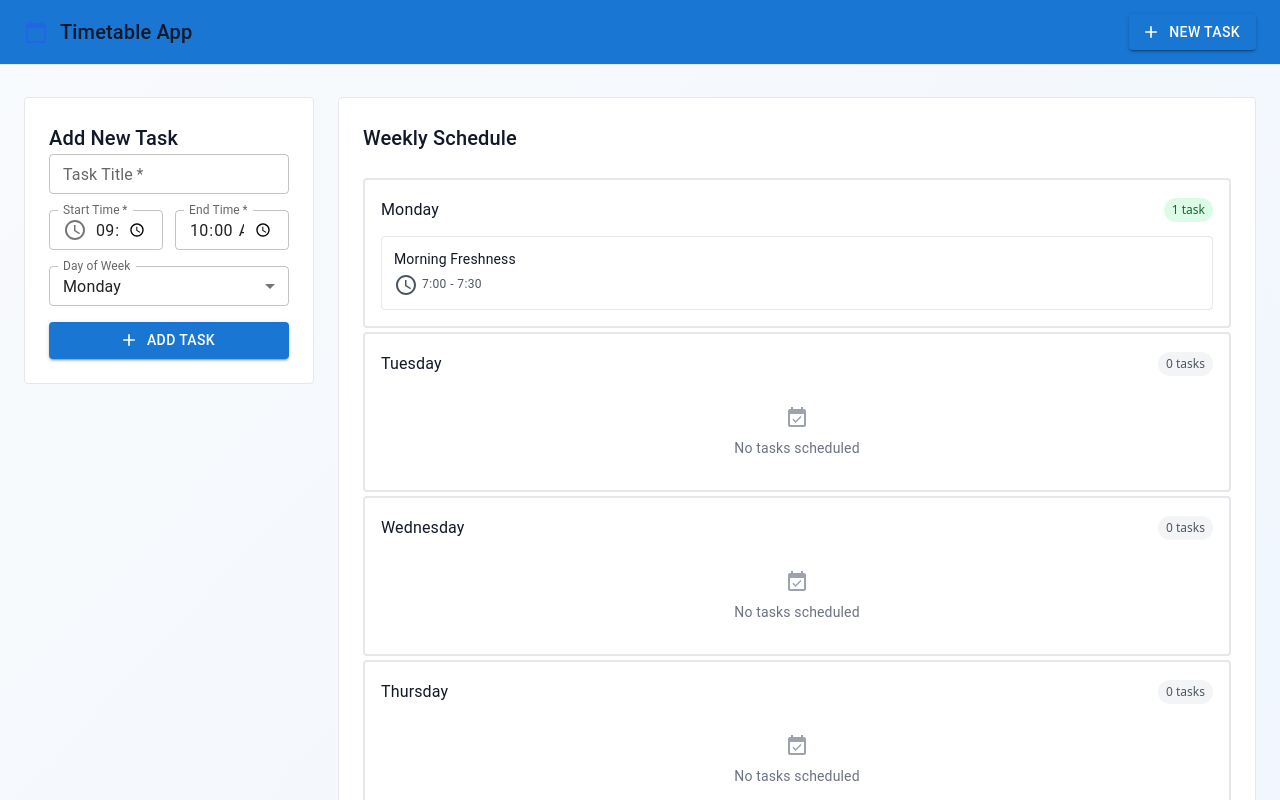
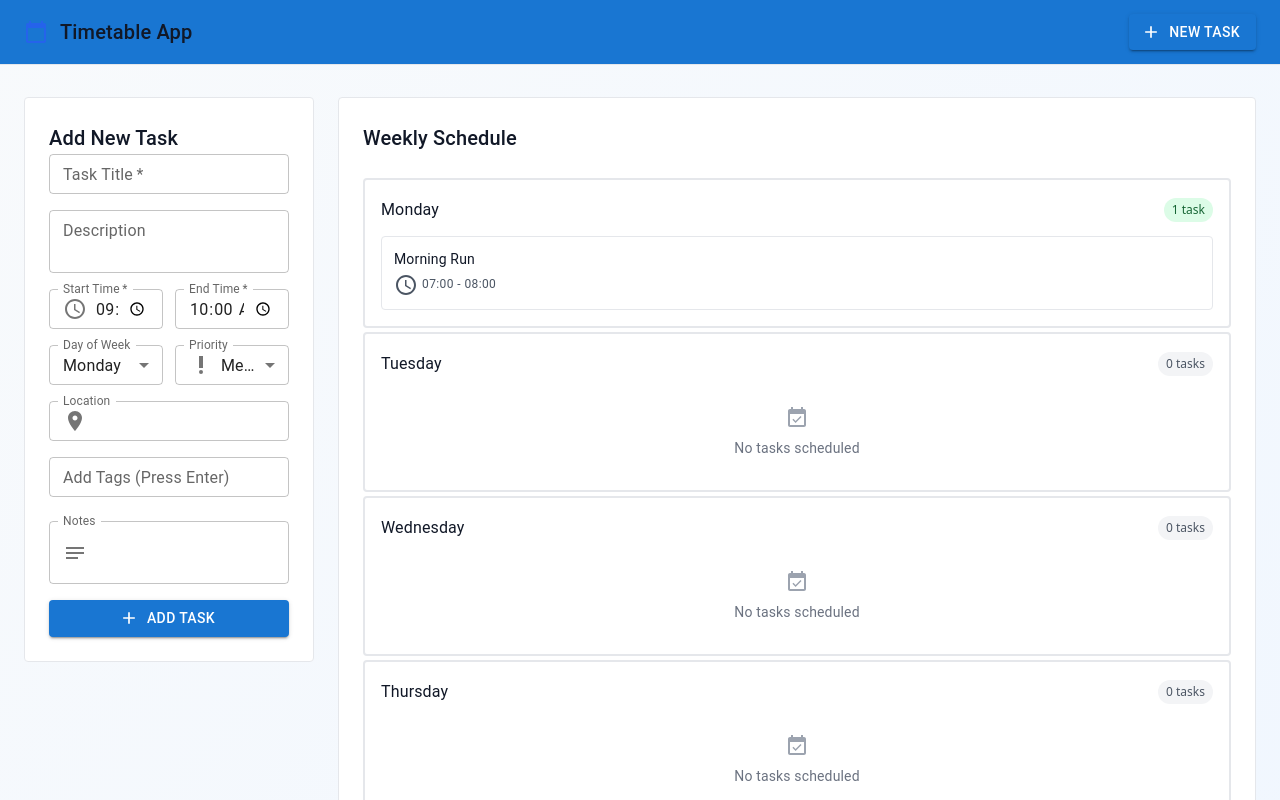
Before and after one commit to NisCommits33/Timetable-app, a React (Vite) app in the folder frontend/: page / in a window 1280 px wide. Shown: the top 800 px of the page. Built offline with nearby package versions, Linux system fonts and the light colour scheme.

Commit message:
feat: Added More Details , View All Details

```diff
--- a/frontend/src/App.jsx
+++ b/frontend/src/App.jsx
@@ -1,5 +1,5 @@
 /// App.jsx
-import { useState, useEffect } from 'react';
+import { useState, useEffect } from "react";
 import {
   AppBar,
   Toolbar,
@@ -14,29 +14,50 @@ import {
   DialogContent,
   DialogActions,
   TextField,
-  MenuItem
-} from '@mui/material'; // ← Added Dialog components
+  MenuItem,
+} from "@mui/material"; // ← Added Dialog components
 import {
   CalendarToday as CalendarIcon,
   Add as AddIcon,
-  Edit as EditIcon
-} from '@mui/icons-material'; // ← Added EditIcon
-import AddTaskForm from './components/AddTaskForm';
-import WeekView from './components/WeekView';
+  Edit as EditIcon,
+} from "@mui/icons-material"; // ← Added EditIcon
+import AddTaskForm from "./components/AddTaskForm";
+import WeekView from "./components/WeekView";
+import TaskDetailModal from "./components/TaskDetailModel";
 
 // ... your initialTasks array remains the same ...
 const initialTasks = [
+  // Enhanced task object structure
   {
     id: 1,
-    title: "Morning Freshness",
-    startTime: "7:00",
-    endTime: "7:30",
-    date: "2025/08/28",
+    // Basic info
+    title: "Morning Run",
+    description: "5k run around the park", // NEW
+    startTime: "07:00",
+    endTime: "08:00",
+    date: "2025-08-28",
     day: "Monday",
-    priority: "High",
 
+    // Categorization
+    category: "fitness",
+    priority: "medium", // NEW: low, medium, high
+    tags: ["exercise", "health", "morning-routine"],
 
-  }
+    // Status & tracking
+    completed: false,
+    completedAt: null,
+    timeSpent: 0, // NEW: actual time spent in minutes
+
+    // Additional details
+    location: "Central Park", // NEW
+    notes: "Bring water bottle and headphones", // NEW
+    attachments: [], // NEW: for future file uploads
+    recurrence: null, // NEW: for future recurring tasks
+
+    // Metadata
+    createdAt: "2025-08-27T10:00:00Z", // NEW
+    updatedAt: "2025-08-27T10:00:00Z", // NEW
+  },
 ];
 function App() {
   // State for tasks loaded from localStorage or initial data
@@ -69,15 +90,16 @@ const useLocalStorage = (key, initialValue) => {
     // Return state and setter just like useState
     return [value, setValue];
   };
-
+   const [detailModalOpen, setDetailModalOpen] = useState(false);
+  const [selectedTask, setSelectedTask] = useState(null);
   // Usage in component
-const [tasks, setTasks] = useLocalStorage('timetable-tasks', initialTasks);
+  const [tasks, setTasks] = useLocalStorage("timetable-tasks", initialTasks);
 
   // State to track which day is selected in the week view
   const [selectedDay, setSelectedDay] = useState(null);
 
   // State for editing functionality
-  const [editingTask, setEditingTask] = useState(null);        // Stores the task being edited
+  const [editingTask, setEditingTask] = useState(null); // Stores the task being edited
   const [isEditModalOpen, setIsEditModalOpen] = useState(false); // Controls edit modal visibility
 
   /**
@@ -86,8 +108,15 @@ const [tasks, setTasks] = useLocalStorage('timetable-tasks', initialTasks);
    * @param {number|null} editingId - ID of task being edited (skip conflict check with itself)
    * @returns {boolean} - True if no conflict, False if conflict exists
    */
+
+  //function for task details
+  const handleViewDetails = (task) => {
+    setSelectedTask(task);
+    setDetailModalOpen(true);
+  };
+  //validate time
   const validateTaskTime = (newTask, editingId = null) => {
-    return !tasks.some(task => {
+    return !tasks.some((task) => {
       // Skip conflict check with the task we're currently editing
       if (task.id === editingId) return false;
 
@@ -97,7 +126,7 @@ const [tasks, setTasks] = useLocalStorage('timetable-tasks', initialTasks);
       // Convert time strings to minutes for easier comparison
       // Example: "07:30" becomes 450 minutes (7*60 + 30)
       const toMinutes = (timeStr) => {
-        const [hours, minutes] = timeStr.split(':').map(Number);
+        const [hours, minutes] = timeStr.split(":").map(Number);
         return hours * 60 + minutes;
       };
 
@@ -108,7 +137,7 @@ const [tasks, setTasks] = useLocalStorage('timetable-tasks', initialTasks);
 
       // Check for time overlap: new task starts before existing task ends
       // AND new task ends after existing task starts
-      return (newStart < existingEnd && newEnd > existingStart);
+      return newStart < existingEnd && newEnd > existingStart;
     });
   };
 
@@ -127,11 +156,11 @@ const [tasks, setTasks] = useLocalStorage('timetable-tasks', initialTasks);
   const addTask = (newTask) => {
     // Validate for time conflicts before adding
     if (!validateTaskTime(newTask)) {
-      alert('⏰ Time conflict! This time slot overlaps with an existing task.');
+      alert("⏰ Time conflict! This time slot overlaps with an existing task.");
       return;
     }
     // Add task to state (which will trigger localStorage save via useEffect)
-    setTasks(prevTasks => [...prevTasks, newTask]);
+    setTasks((prevTasks) => [...prevTasks, newTask]);
   };
 
   /**
@@ -139,7 +168,9 @@ const [tasks, setTasks] = useLocalStorage('timetable-tasks', initialTasks);
    * @param {number} taskIdToDelete - ID of the task to delete
    */
   const deleteTask = (taskIdToDelete) => {
-    setTasks(prevTasks => prevTasks.filter(task => task.id !== taskIdToDelete));
+    setTasks((prevTasks) =>
+      prevTasks.filter((task) => task.id !== taskIdToDelete)
+    );
   };
 
   /**
@@ -147,8 +178,8 @@ const [tasks, setTasks] = useLocalStorage('timetable-tasks', initialTasks);
    * @param {Object} task - The task to edit
    */
   const handleEditTask = (task) => {
-    setEditingTask(task);          // Store the task being edited
-    setIsEditModalOpen(true);      // Open the edit modal
+    setEditingTask(task); // Store the task being edited
+    setIsEditModalOpen(true); // Open the edit modal
   };
 
   /**
@@ -158,13 +189,13 @@ const [tasks, setTasks] = useLocalStorage('timetable-tasks', initialTasks);
   const handleSaveEdit = (updatedTask) => {
     // Validate edited task (pass the ID to skip conflict with itself)
     if (!validateTaskTime(updatedTask, updatedTask.id)) {
-      alert('⏰ Time conflict! This time slot overlaps with an existing task.');
+      alert("⏰ Time conflict! This time slot overlaps with an existing task.");
       return;
     }
 
     // Update the task in the state array
-    setTasks(prevTasks =>
-      prevTasks.map(task => task.id === updatedTask.id ? updatedTask : task)
+    setTasks((prevTasks) =>
+      prevTasks.map((task) => (task.id === updatedTask.id ? updatedTask : task))
     );
 
     // Close the edit modal
@@ -183,9 +214,9 @@ const [tasks, setTasks] = useLocalStorage('timetable-tasks', initialTasks);
   // Save tasks to localStorage whenever they change
   useEffect(() => {
     try {
-      localStorage.setItem('timetable-tasks', JSON.stringify(tasks));
+      localStorage.setItem("timetable-tasks", JSON.stringify(tasks));
     } catch (error) {
-      console.error('Error saving to localStorage:', error);
+      console.error("Error saving to localStorage:", error);
     }
   }, [tasks]); // Dependency array: runs when 'tasks' changes
 
@@ -200,10 +231,7 @@ const [tasks, setTasks] = useLocalStorage('timetable-tasks', initialTasks);
         <Toolbar className="flex justify-between px-4 lg:px-8">
           <div className="flex items-center space-x-3">
             <CalendarIcon className="text-blue-600" />
-            <Typography
-              variant="h6"
-              className="text-gray-900 font-bold"
-            >
+            <Typography variant="h6" className="text-gray-900 font-bold">
               Timetable App
             </Typography>
           </div>
@@ -218,12 +246,12 @@ const [tasks, setTasks] = useLocalStorage('timetable-tasks', initialTasks);
       </AppBar>
 
       {/* Main content area */}
-      <Container  maxWidth="xl"
+      <Container
+        maxWidth="xl"
         className="py-6 lg:py-8 px-4 lg:px-6"
-      style={{ maxWidth: '1920px' }} // Constrain max width for ultra-wide screens
+        style={{ maxWidth: "1920px" }} // Constrain max width for ultra-wide screens
       >
         <div className="grid grid-cols-1 xl:grid-cols-4 gap-6 2xl:gap-8">
-
           {/* Left sidebar - Add Task Form */}
           <div className="lg:col-span-1">
             <Paper
@@ -269,6 +297,21 @@ const [tasks, setTasks] = useLocalStorage('timetable-tasks', initialTasks);
                 selectedDay={selectedDay}
                 onDeleteTask={deleteTask}
                 onEditTask={handleEditTask} /* ← Pass edit function */
+                onViewDetails = {handleViewDetails}
+              />
+
+              <TaskDetailModal
+                open={detailModalOpen}
+                task={selectedTask}
+                onClose={() => setDetailModalOpen(false)}
+                onEdit={(task) => {
+                  setDetailModalOpen(false);
+                  handleEditTask(task);
+                }}
+                onDelete={(taskId) => {
+                  setDetailModalOpen(false);
+                  deleteTask(taskId);
+                }}
               />
             </Paper>
           </div>
@@ -295,7 +338,9 @@ const [tasks, setTasks] = useLocalStorage('timetable-tasks', initialTasks);
                 fullWidth
                 label="Task Title"
                 value={editingTask.title}
-                onChange={(e) => setEditingTask({...editingTask, title: e.target.value})}
+                onChange={(e) =>
+                  setEditingTask({ ...editingTask, title: e.target.value })
+                }
                 variant="outlined"
               />
               <TextField
@@ -303,7 +348,9 @@ const [tasks, setTasks] = useLocalStorage('timetable-tasks', initialTasks);
                 label="Start Time"
                 type="time"
                 value={editingTask.startTime}
-                onChange={(e) => setEditingTask({...editingTask, startTime: e.target.value})}
+                onChange={(e) =>
+                  setEditingTask({ ...editingTask, startTime: e.target.value })
+                }
                 variant="outlined"
                 InputLabelProps={{ shrink: true }}
               />
@@ -312,7 +359,9 @@ const [tasks, setTasks] = useLocalStorage('timetable-tasks', initialTasks);
                 label="End Time"
                 type="time"
                 value={editingTask.endTime}
-                onChange={(e) => setEditingTask({...editingTask, endTime: e.target.value})}
+                onChange={(e) =>
+                  setEditingTask({ ...editingTask, endTime: e.target.value })
+                }
                 variant="outlined"
                 InputLabelProps={{ shrink: true }}
               />
@@ -321,7 +370,9 @@ const [tasks, setTasks] = useLocalStorage('timetable-tasks', initialTasks);
                 select
                 label="Day of Week"
                 value={editingTask.day}
-                onChange={(e) => setEditingTask({...editingTask, day: e.target.value})}
+                onChange={(e) =>
+                  setEditingTask({ ...editingTask, day: e.target.value })
+                }
                 variant="outlined"
               >
                 <MenuItem value="Monday">Monday</MenuItem>
--- a/frontend/src/components/AddTaskForm.jsx
+++ b/frontend/src/components/AddTaskForm.jsx
@@ -5,18 +5,32 @@ import {
   Button,
   MenuItem,
   Box,
-  InputAdornment
+  InputAdornment,
+  FormControl,
+  InputLabel,
+  Select,
+  Chip,
+  TextareaAutosize
 } from '@mui/material';
 import {
   Add as AddIcon,
-  Schedule as ScheduleIcon
+  Schedule as ScheduleIcon,
+  Place as LocationIcon,
+  Notes as NotesIcon,
+  PriorityHigh as PriorityIcon
 } from '@mui/icons-material';
 
 function AddTaskForm({ onAddTask }) {
   const [title, setTitle] = useState('');
+  const [description, setDescription] = useState(''); // NEW
   const [startTime, setStartTime] = useState('09:00');
   const [endTime, setEndTime] = useState('10:00');
   const [day, setDay] = useState('Monday');
+  const [priority, setPriority] = useState('medium'); // NEW
+  const [location, setLocation] = useState(''); // NEW
+  const [notes, setNotes] = useState(''); // NEW
+  const [tags, setTags] = useState([]); // NEW
+  const [currentTag, setCurrentTag] = useState(''); // NEW
 
   const handleSubmit = (e) => {
     e.preventDefault();
@@ -24,34 +38,70 @@ function AddTaskForm({ onAddTask }) {
     const newTask = {
       id: Date.now(),
       title,
+      description, // NEW
       startTime,
       endTime,
       date: new Date().toISOString().split('T')[0],
-      day
+      day,
+      priority, // NEW
+      location, // NEW
+      notes, // NEW
+      tags, // NEW
+      category: "personal",
+      completed: false,
+      completedAt: null,
+      timeSpent: 0,
+      createdAt: new Date().toISOString(),
+      updatedAt: new Date().toISOString()
     };
 
     onAddTask(newTask);
 
     // Reset form
     setTitle('');
+    setDescription('');
     setStartTime('09:00');
     setEndTime('10:00');
     setDay('Monday');
+    setPriority('medium');
+    setLocation('');
+    setNotes('');
+    setTags([]);
+  };
+
+  const handleAddTag = (e) => {
+    if (e.key === 'Enter' && currentTag.trim()) {
+      setTags([...tags, currentTag.trim()]);
+      setCurrentTag('');
+    }
   };
 
   return (
     <Box component="form" onSubmit={handleSubmit} className="space-y-4">
+      {/* Title */}
       <TextField
         fullWidth
         label="Task Title"
         value={title}
         onChange={(e) => setTitle(e.target.value)}
-        placeholder="What do you need to do?"
         required
         variant="outlined"
         size="small"
       />
 
+      {/* Description - NEW */}
+      <TextField
+        fullWidth
+        label="Description"
+        value={description}
+        onChange={(e) => setDescription(e.target.value)}
+        multiline
+        rows={2}
+        variant="outlined"
+        size="small"
+      />
+
+      {/* Time Grid */}
       <Box className="grid grid-cols-2 gap-3">
         <TextField
           label="Start Time"
@@ -80,8 +130,9 @@ function AddTaskForm({ onAddTask }) {
         />
       </Box>
 
+      {/* Day and Priority - NEW */}
+      <Box className="grid grid-cols-2 gap-3">
         <TextField
-        fullWidth
           select
           label="Day of Week"
           value={day}
@@ -98,12 +149,92 @@ function AddTaskForm({ onAddTask }) {
           <MenuItem value="Sunday">Sunday</MenuItem>
         </TextField>
 
+        <TextField
+          select
+          label="Priority"
+          value={priority}
+          onChange={(e) => setPriority(e.target.value)}
+          variant="outlined"
+          size="small"
+          InputProps={{
+            startAdornment: (
+              <InputAdornment position="start">
+                <PriorityIcon className="h-4 w-4" />
+              </InputAdornment>
+            ),
+          }}
+        >
+          <MenuItem value="low">Low</MenuItem>
+          <MenuItem value="medium">Medium</MenuItem>
+          <MenuItem value="high">High</MenuItem>
+        </TextField>
+      </Box>
+
+      {/* Location - NEW */}
+      <TextField
+        fullWidth
+        label="Location"
+        value={location}
+        onChange={(e) => setLocation(e.target.value)}
+        variant="outlined"
+        size="small"
+        InputProps={{
+          startAdornment: (
+            <InputAdornment position="start">
+              <LocationIcon className="h-4 w-4" />
+            </InputAdornment>
+          ),
+        }}
+      />
+
+      {/* Tags - NEW */}
+      <div>
+        <TextField
+          fullWidth
+          label="Add Tags (Press Enter)"
+          value={currentTag}
+          onChange={(e) => setCurrentTag(e.target.value)}
+          onKeyPress={handleAddTag}
+          variant="outlined"
+          size="small"
+        />
+        <Box className="flex flex-wrap gap-1 mt-2">
+          {tags.map((tag, index) => (
+            <Chip
+              key={index}
+              label={tag}
+              size="small"
+              onDelete={() => setTags(tags.filter((_, i) => i !== index))}
+            />
+          ))}
+        </Box>
+      </div>
+
+      {/* Notes - NEW */}
+      <TextField
+        fullWidth
+        label="Notes"
+        value={notes}
+        onChange={(e) => setNotes(e.target.value)}
+        multiline
+        rows={2}
+        variant="outlined"
+        size="small"
+        InputProps={{
+          startAdornment: (
+            <InputAdornment position="start">
+              <NotesIcon className="h-4 w-4" />
+            </InputAdornment>
+          ),
+        }}
+      />
+
       <Button
         type="submit"
         variant="contained"
         fullWidth
         startIcon={<AddIcon />}
-        className="bg-blue-600 hover:bg-blue-700 shadow-none hover:shadow-md"
+        className="bg-blue-600 hover:bg-blue-700"
       >
         Add Task
       </Button>
--- /dev/null
+++ b/frontend/src/components/TaskDetailModel.jsx
@@ -0,0 +1,141 @@
+// components/TaskDetailModal.jsx
+import {
+  Dialog,
+  DialogTitle,
+  DialogContent,
+  DialogActions,
+  Button,
+  Typography,
+  Box,
+  Chip,
+  Divider,
+  IconButton
+} from '@mui/material';
+import {
+  Close as CloseIcon,
+  Schedule as ScheduleIcon,
+  Place as LocationIcon,
+  Notes as NotesIcon,
+  PriorityHigh as PriorityIcon,
+  Category as CategoryIcon
+} from '@mui/icons-material';
+
+function TaskDetailModal({ open, task, onClose, onEdit, onDelete }) {
+  if (!task) return null;
+
+  const getPriorityColor = (priority) => {
+    switch (priority) {
+      case 'high': return 'error';
+      case 'medium': return 'warning';
+      case 'low': return 'success';
+      default: return 'default';
+    }
+  };
+
+  return (
+    <Dialog open={open} onClose={onClose} maxWidth="sm" fullWidth>
+      <DialogTitle>
+        <Box className="flex items-center justify-between">
+          <Typography variant="h6">{task.title}</Typography>
+          <IconButton onClick={onClose} size="small">
+            <CloseIcon />
+          </IconButton>
+        </Box>
+      </DialogTitle>
+
+      <DialogContent>
+        {/* Priority and Category */}
+        <Box className="flex gap-2 mb-4">
+          <Chip
+            icon={<PriorityIcon />}
+            label={task.priority}
+            color={getPriorityColor(task.priority)}
+            size="small"
+          />
+          <Chip
+            icon={<CategoryIcon />}
+            label={task.category}
+            variant="outlined"
+            size="small"
+          />
+        </Box>
+
+        {/* Description */}
+        {task.description && (
+          <Box className="mb-4">
+            <Typography variant="body2" color="textSecondary">
+              {task.description}
+            </Typography>
+          </Box>
+        )}
+
+        <Divider className="my-4" />
+
+        {/* Time */}
+        <Box className="flex items-center gap-2 mb-3">
+          <ScheduleIcon className="h-4 w-4 text-gray-500" />
+          <Typography variant="body2">
+            {task.startTime} - {task.endTime} • {task.day}
+          </Typography>
+        </Box>
+
+        {/* Location */}
+        {task.location && (
+          <Box className="flex items-center gap-2 mb-3">
+            <LocationIcon className="h-4 w-4 text-gray-500" />
+            <Typography variant="body2">{task.location}</Typography>
+          </Box>
+        )}
+
+        {/* Tags */}
+        {task.tags && task.tags.length > 0 && (
+          <Box className="mb-4">
+            <Typography variant="caption" color="textSecondary" className="block mb-1">
+              Tags:
+            </Typography>
+            <Box className="flex flex-wrap gap-1">
+              {task.tags.map((tag, index) => (
+                <Chip key={index} label={tag} size="small" variant="outlined" />
+              ))}
+            </Box>
+          </Box>
+        )}
+
+        {/* Notes */}
+        {task.notes && (
+          <Box className="mb-4">
+            <Box className="flex items-center gap-2 mb-2">
+              <NotesIcon className="h-4 w-4 text-gray-500" />
+              <Typography variant="subtitle2">Notes</Typography>
+            </Box>
+            <Typography variant="body2" className="bg-gray-50 p-3 rounded-lg">
+              {task.notes}
+            </Typography>
+          </Box>
+        )}
+
+        {/* Metadata */}
+        <Divider className="my-4" />
+        <Typography variant="caption" color="textSecondary">
+          Created: {new Date(task.createdAt).toLocaleDateString()}
+        </Typography>
+      </DialogContent>
+
+      <DialogActions>
+        <Button onClick={onClose}>Close</Button>
+        <Button onClick={() => onEdit(task)} variant="outlined">
+          Edit
+        </Button>
+        <Button
+          onClick={() => onDelete(task.id)}
+          color="error"
+          variant="contained"
+        >
+          Delete
+        </Button>
+      </DialogActions>
+    </Dialog>
+  );
+}
+
+export default TaskDetailModal;
--- a/frontend/src/components/WeekView.jsx
+++ b/frontend/src/components/WeekView.jsx
@@ -12,7 +12,7 @@ import TaskItem from './TaskItem'
  * @param {Function} props.onDeleteTask - Callback to delete a task
  * @param {Function} props.onEditTask - Callback to edit a task (NEW)
  */
-export default function WeekView({ tasks, onDayClick, selectedDay, onDeleteTask, onEditTask }) {
+export default function WeekView({ tasks, onDayClick, selectedDay, onDeleteTask, onEditTask,onViewDetails }) {
   // Array of days to display in the weekly view
   const days = ['Monday', 'Tuesday', 'Wednesday', 'Thursday', 'Friday', 'Saturday', 'Sunday'];
 
@@ -71,6 +71,8 @@ export default function WeekView({ tasks, onDayClick, selectedDay, onDeleteTask,
                     task={task}
                     onDelete={onDeleteTask}
                     onEdit={onEditTask} /* ← Pass edit callback */
+                    onViewDetails={onViewDetails}
+
                   />
                 ))
               ) : (
```
Also changed, not shown: frontend/src/components/TaskItem.jsx (+16 -5 lines). Lines whose indentation alone changed are shown as unchanged.
